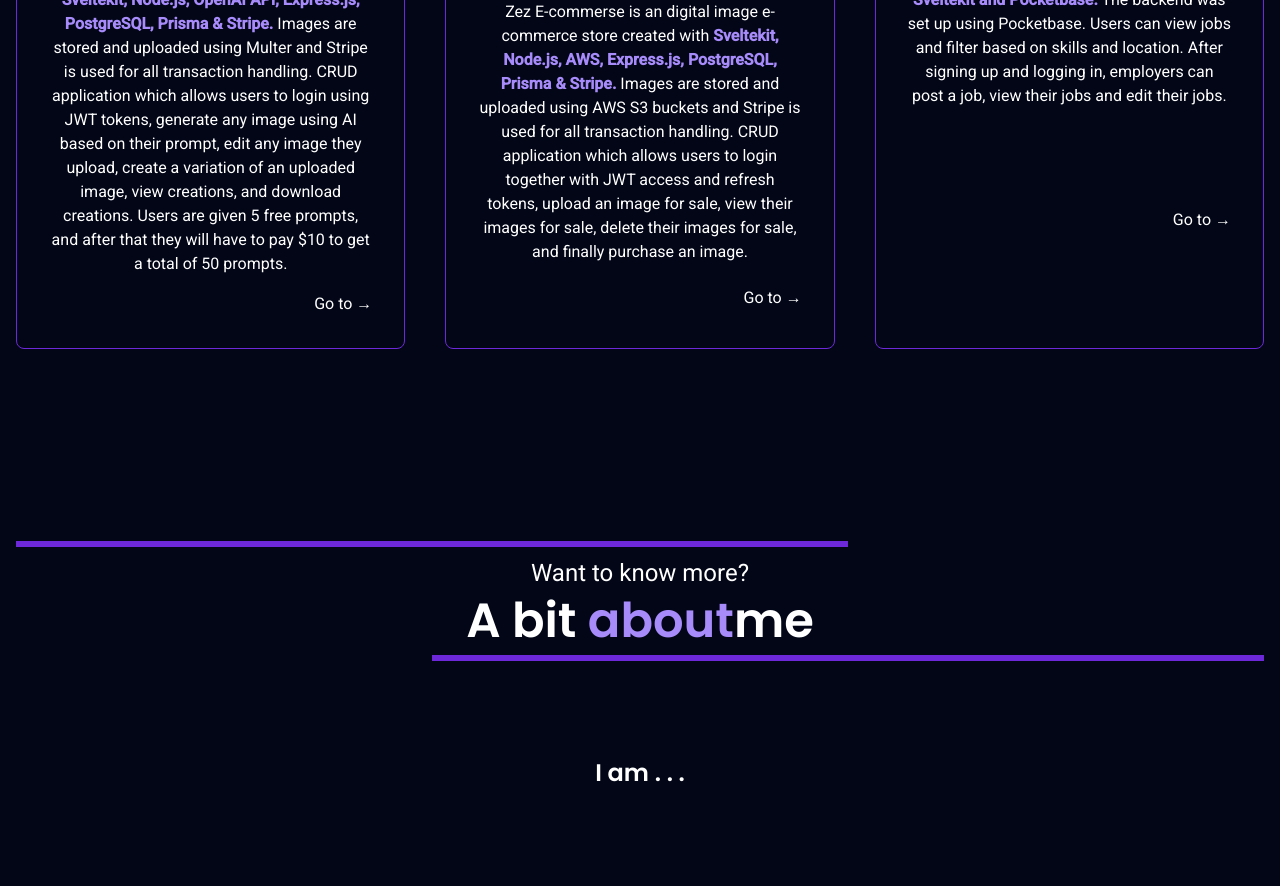
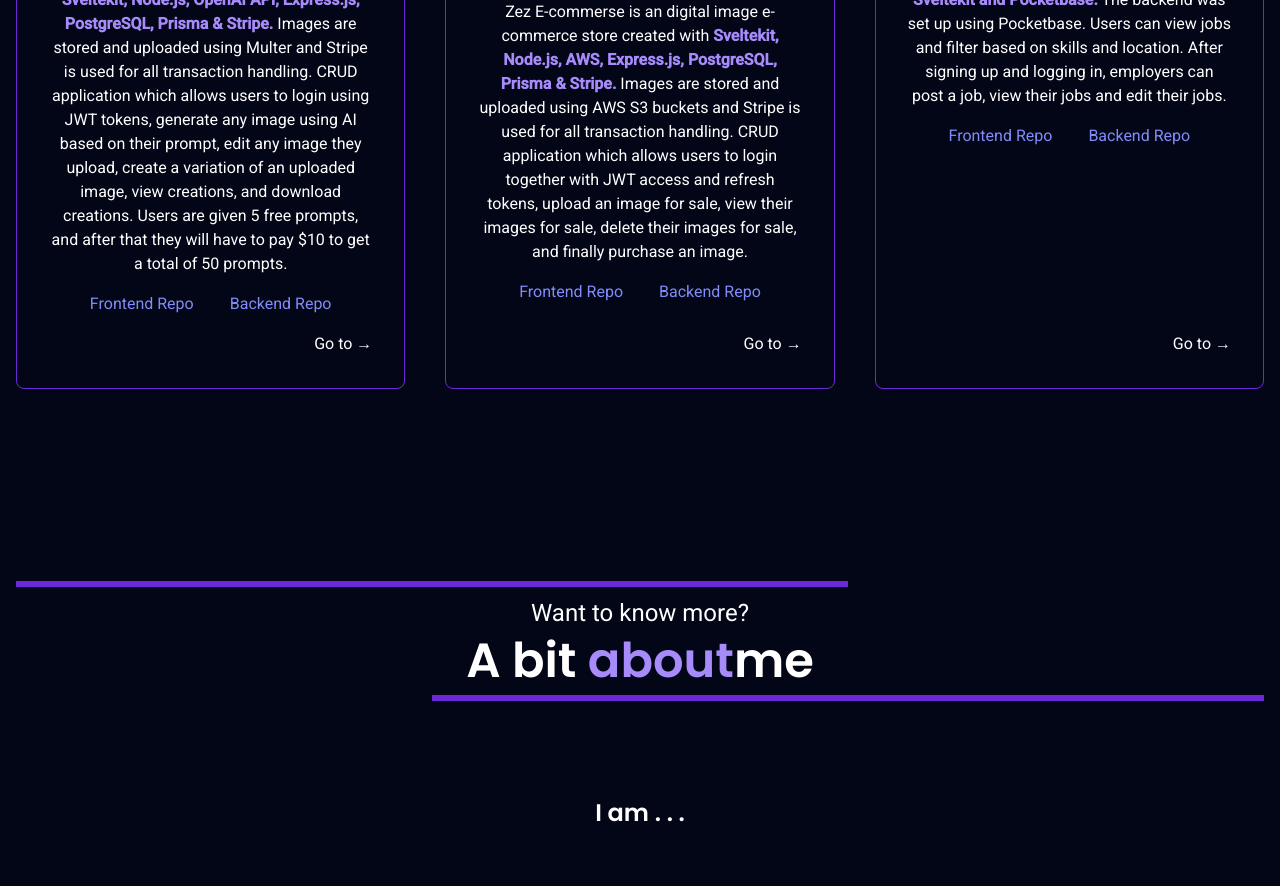
Before and after one commit to ssm53/mt.code, a SvelteKit app: page / in a window 1280 px wide. Shown: the part 1320-2206 px from the top of the page. Built offline with nearby package versions, Linux system fonts and the light colour scheme.

Commit message:
added repo links

```diff
--- a/src/components/Main.svelte
+++ b/src/components/Main.svelte
@@ -2,9 +2,9 @@
   import Step from "./Step.svelte";
 
   let steps = [
-    {name: 'AI Image Generator', icon: ' fa-solid fa-cart-shopping', href: "https://zencraft.pages.dev/?fbclid=IwAR2TK43DzgKWVZC8SOAbsvJcBODd158wg3bGfIGYorcZW9Sznp4Ycsy-MJM"},
-    {name: 'Digital Image E-commerce store', icon: ' fa-solid fa-list-check', href: "https://next-ecomm-fe.pages.dev/"},
-    {name: 'Jobs Marketplace', icon: ' fa-solid fa-diagram-project', href: "https://first-svelte-app.pages.dev/"}
+    {name: 'AI Image Generator', icon: ' fa-solid fa-cart-shopping', href: "https://zencraft.pages.dev/?fbclid=IwAR2TK43DzgKWVZC8SOAbsvJcBODd158wg3bGfIGYorcZW9Sznp4Ycsy-MJM", fe:"https://github.com/ssm53/zencraft", be:"https://github.com/ssm53/zencraftBE"},
+    {name: 'Digital Image E-commerce store', icon: ' fa-solid fa-list-check', href: "https://next-ecomm-fe.pages.dev/", fe:"https://github.com/ssm53/Next-Ecomm-FE", be:"https://github.com/ssm53/Next-ecom-BE"},
+    {name: 'Jobs Marketplace', icon: ' fa-solid fa-diagram-project', href: "https://first-svelte-app.pages.dev/", fe:"https://first-svelte-app.pages.dev/", be:"https://first-svelte-app.pages.dev/"}
   ]
 
   let benefits = [
--- a/src/components/Step.svelte
+++ b/src/components/Step.svelte
@@ -11,7 +11,12 @@
 
   </h3>
   <slot />
-  <div class=" flex-1 flex justify-between gap-4 items-center">
+  <div class=" flex-1 flex justify-between gap-4 items-center flex-col">
+    <div class="flex flex-row gap-9">
+      <a href={step.fe} target="_blank" class="relative z-4 text-indigo-400 hover:text-indigo-700">Frontend Repo</a>
+      <a href={step.be} target="_blank" class="relative z-4 text-indigo-400 hover:text-indigo-700">Backend Repo</a>
+    </div>
+
     <div class=" ml-auto cursor-pointer hover:text-slate-950 duration-200 relative after:absolute after:top-0 after:h-0 after:right-full after:w-full after:h-full after:bg-white after: after:duration-200 hover:after:translate-x-full after:z-[-1] overflow-hidden">
       <a href={step.href} target="_blank" class="relative z-4">Go to &rarr;</a>
 
```
